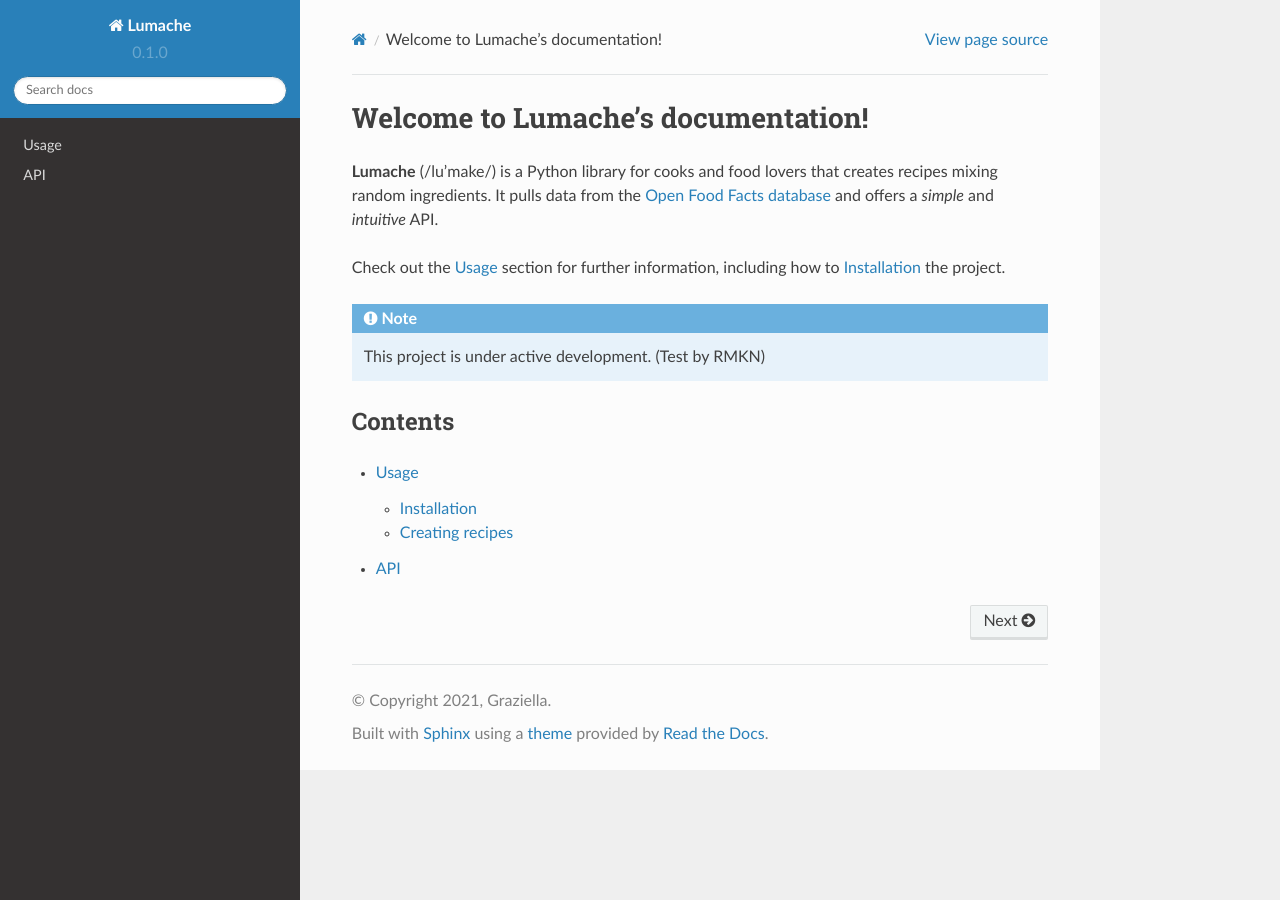
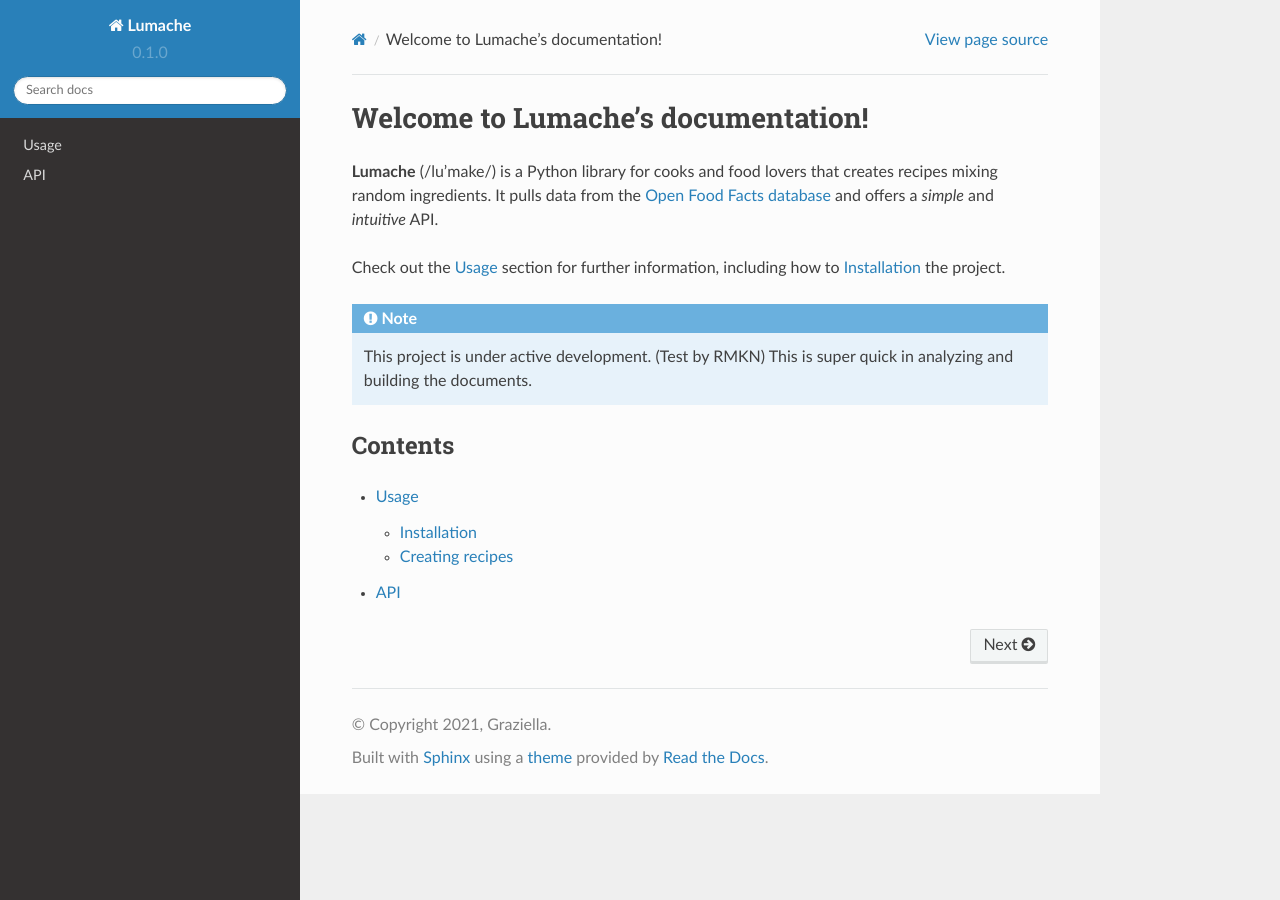
Before and after one commit to knrammohan/rtd_tutorial, a Sphinx documentation site: the page built from docs/source/index.rst, in a window 1280 px wide. Built offline with Sphinx 7.4.7 and the Read the Docs theme 2.0.0, drawn with Linux system fonts in a browser that asks for light colours.

Commit message:
Update index.rst

```diff
--- a/docs/source/index.rst
+++ b/docs/source/index.rst
@@ -12,6 +12,7 @@ how to :ref:`installation` the project.
 .. note::
 
    This project is under active development. (Test by RMKN)
+   This is super quick in analyzing and building the documents.
 
 Contents
 --------
```
